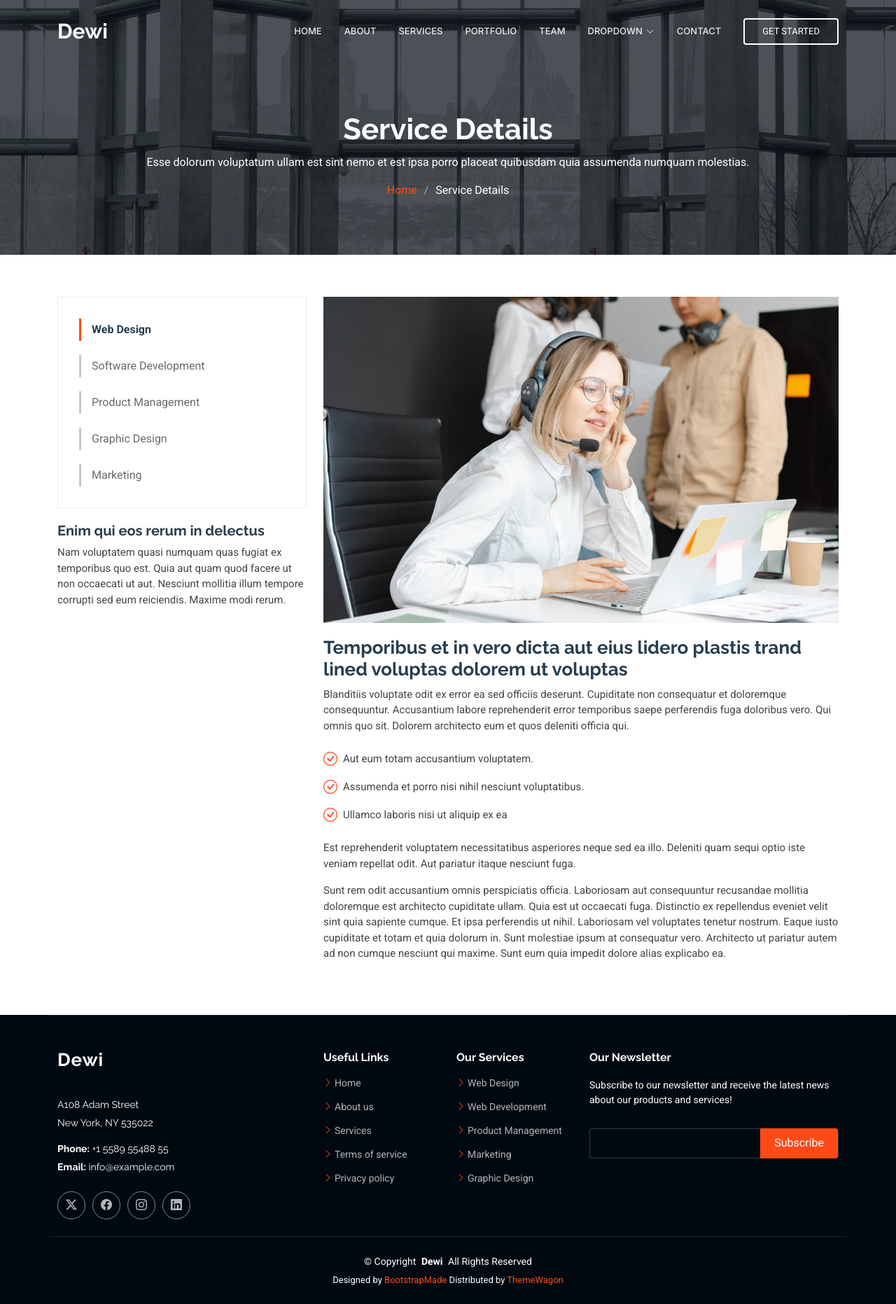
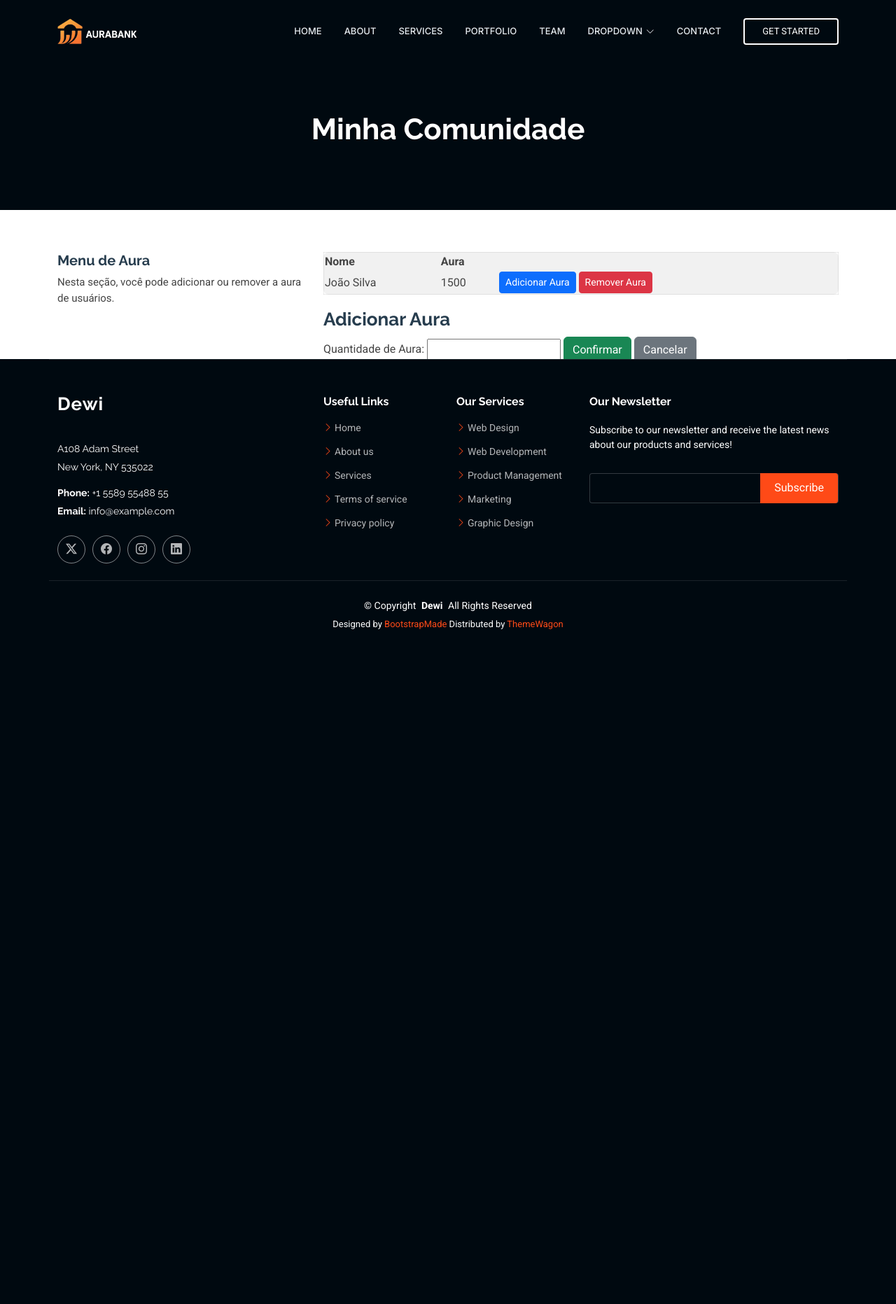
Before and after one commit to Andresxxyz/auraBank, a PHP site: page /service-details.html in a window 1280 px wide. Shown: the whole page at 70% size. After the commit the page ends 899 px from the top, so only its background shows below. Run offline with PHP 8.4, Linux system fonts and the light colour scheme.

Commit message:
comitzada

```diff
--- a/assets/css/main.css
+++ b/assets/css/main.css
@@ -1830,6 +1830,21 @@ section,
   color: var(--accent-color);
 }
 
+.tabela-aura{
+  display: flexbox;
+  width: 100%;
+  border: 1px solid color-mix(in srgb, var(--default-color), transparent 90%);
+  border-radius: 8px;
+  overflow: auto;
+  margin-bottom: 20px;
+  background-color: rgba(128, 128, 128, 0.11);
+}
+.pop-up-add-aura{
+  display: flex;
+  flex-direction: column;
+  position: fixed;
+
+}
 /*--------------------------------------------------------------
 # Starter Section Section
 --------------------------------------------------------------*/
--- a/assets/js/main.js
+++ b/assets/js/main.js
@@ -6,7 +6,7 @@
 * License: https://bootstrapmade.com/license/
 */
 
-(function() {
+(function () {
   "use strict";
 
   /**
@@ -50,7 +50,7 @@
    * Toggle mobile nav dropdowns
    */
   document.querySelectorAll('.navmenu .toggle-dropdown').forEach(navmenu => {
-    navmenu.addEventListener('click', function(e) {
+    navmenu.addEventListener('click', function (e) {
       e.preventDefault();
       this.parentNode.classList.toggle('active');
       this.parentNode.nextElementSibling.classList.toggle('dropdown-active');
@@ -118,7 +118,7 @@
    * Init swiper sliders
    */
   function initSwiper() {
-    document.querySelectorAll(".init-swiper").forEach(function(swiperElement) {
+    document.querySelectorAll(".init-swiper").forEach(function (swiperElement) {
       let config = JSON.parse(
         swiperElement.querySelector(".swiper-config").innerHTML.trim()
       );
@@ -136,13 +136,13 @@
   /**
    * Init isotope layout and filters
    */
-  document.querySelectorAll('.isotope-layout').forEach(function(isotopeItem) {
+  document.querySelectorAll('.isotope-layout').forEach(function (isotopeItem) {
     let layout = isotopeItem.getAttribute('data-layout') ?? 'masonry';
     let filter = isotopeItem.getAttribute('data-default-filter') ?? '*';
     let sort = isotopeItem.getAttribute('data-sort') ?? 'original-order';
 
     let initIsotope;
-    imagesLoaded(isotopeItem.querySelector('.isotope-container'), function() {
+    imagesLoaded(isotopeItem.querySelector('.isotope-container'), function () {
       initIsotope = new Isotope(isotopeItem.querySelector('.isotope-container'), {
         itemSelector: '.isotope-item',
         layoutMode: layout,
@@ -151,8 +151,8 @@
       });
     });
 
-    isotopeItem.querySelectorAll('.isotope-filters li').forEach(function(filters) {
-      filters.addEventListener('click', function() {
+    isotopeItem.querySelectorAll('.isotope-filters li').forEach(function (filters) {
+      filters.addEventListener('click', function () {
         isotopeItem.querySelector('.isotope-filters .filter-active').classList.remove('filter-active');
         this.classList.add('filter-active');
         initIsotope.arrange({
@@ -169,7 +169,7 @@
   /**
    * Correct scrolling position upon page load for URLs containing hash links.
    */
-  window.addEventListener('load', function(e) {
+  window.addEventListener('load', function (e) {
     if (window.location.hash) {
       if (document.querySelector(window.location.hash)) {
         setTimeout(() => {
@@ -207,3 +207,16 @@
   document.addEventListener('scroll', navmenuScrollspy);
 
 })();
+
+//script para exibir o popup
+
+  let popup = document.querySelector("#btn-pop-up-add-aura");
+  let divpopup = document.querySelector(".pop-up-add-aura");
+  let divtable = document.querySelector(".tabela-aura");
+  popup.addEventListener("click", function (event) {
+
+    divpopup.classList.toggle("active");
+    divpopup.style.display = "flex";
+    divtable.style.display = "none";
+
+  });
--- a/service-details.html
+++ b/service-details.html
@@ -44,7 +44,7 @@
       <a href="index.html" class="logo d-flex align-items-center me-auto">
         <!-- Uncomment the line below if you also wish to use an image logo -->
         <!-- <img src="assets/img/logo.png" alt=""> -->
-        <h1 class="sitename">Dewi</h1>
+        <img src="assets/img/aurabank_logo.png" alt="">
       </a>
 
       <nav id="navmenu" class="navmenu">
@@ -84,16 +84,10 @@
   <main class="main">
 
     <!-- Page Title -->
-    <div class="page-title dark-background" data-aos="fade" style="background-image: url(assets/img/page-title-bg.webp);">
+    <div class="page-title dark-background" data-aos="fade">
       <div class="container position-relative">
-        <h1>Service Details</h1>
-        <p>Esse dolorum voluptatum ullam est sint nemo et est ipsa porro placeat quibusdam quia assumenda numquam molestias.</p>
-        <nav class="breadcrumbs">
-          <ol>
-            <li><a href="index.html">Home</a></li>
-            <li class="current">Service Details</li>
-          </ol>
-        </nav>
+        <h1>Minha Comunidade</h1>
+
       </div>
     </div><!-- End Page Title -->
 
@@ -105,39 +99,37 @@
         <div class="row gy-4">
 
           <div class="col-lg-4" data-aos="fade-up" data-aos-delay="100">
-            <div class="services-list">
-              <a href="#" class="active">Web Design</a>
-              <a href="#">Software Development</a>
-              <a href="#">Product Management</a>
-              <a href="#">Graphic Design</a>
-              <a href="#">Marketing</a>
-            </div>
 
-            <h4>Enim qui eos rerum in delectus</h4>
-            <p>Nam voluptatem quasi numquam quas fugiat ex temporibus quo est. Quia aut quam quod facere ut non occaecati ut aut. Nesciunt mollitia illum tempore corrupti sed eum reiciendis. Maxime modi rerum.</p>
+
+            <h4>Menu de Aura </h4>
+            <p>Nesta seção, você pode adicionar ou remover a aura de usuários.</p>
           </div>
 
           <div class="col-lg-8" data-aos="fade-up" data-aos-delay="200">
-            <img src="assets/img/services.jpg" alt="" class="img-fluid services-img">
-            <h3>Temporibus et in vero dicta aut eius lidero plastis trand lined voluptas dolorem ut voluptas</h3>
-            <p>
-              Blanditiis voluptate odit ex error ea sed officiis deserunt. Cupiditate non consequatur et doloremque consequuntur. Accusantium labore reprehenderit error temporibus saepe perferendis fuga doloribus vero. Qui omnis quo sit. Dolorem architecto eum et quos deleniti officia qui.
-            </p>
-            <ul>
-              <li><i class="bi bi-check-circle"></i> <span>Aut eum totam accusantium voluptatem.</span></li>
-              <li><i class="bi bi-check-circle"></i> <span>Assumenda et porro nisi nihil nesciunt voluptatibus.</span></li>
-              <li><i class="bi bi-check-circle"></i> <span>Ullamco laboris nisi ut aliquip ex ea</span></li>
-            </ul>
-            <p>
-              Est reprehenderit voluptatem necessitatibus asperiores neque sed ea illo. Deleniti quam sequi optio iste veniam repellat odit. Aut pariatur itaque nesciunt fuga.
-            </p>
-            <p>
-              Sunt rem odit accusantium omnis perspiciatis officia. Laboriosam aut consequuntur recusandae mollitia doloremque est architecto cupiditate ullam. Quia est ut occaecati fuga. Distinctio ex repellendus eveniet velit sint quia sapiente cumque. Et ipsa perferendis ut nihil. Laboriosam vel voluptates tenetur nostrum. Eaque iusto cupiditate et totam et quia dolorum in. Sunt molestiae ipsum at consequatur vero. Architecto ut pariatur autem ad non cumque nesciunt qui maxime. Sunt eum quia impedit dolore alias explicabo ea.
-            </p>
-          </div>
 
-        </div>
-
+            <table class="tabela-aura">
+              <tr>
+                <th>Nome</th>
+                <th>Aura</th>
+              </tr>
+              <tr>
+                <td>João Silva</td>
+                <td>1500</td>
+                <td>
+                  <button class="btn btn-primary btn-sm" id="btn-pop-up-add-aura">Adicionar Aura</button>
+                  <button class="btn btn-danger btn-sm">Remover Aura</button>
+                </td>
+              </tr>
+            </table>
+            <div class="pop-up-add-aura">
+              <h3>Adicionar Aura</h3>
+              <form>
+                <label for="quantidade">Quantidade de Aura:</label>
+                <input type="number" id="quantidade" name="quantidade" min="1" required>
+                <button type="submit" class="btn btn-success">Confirmar</button>
+                <button type="button" class="btn btn-secondary">Cancelar</button>
+              </form>
+            </div>
       </div>
 
     </section><!-- /Service Details Section -->
```
